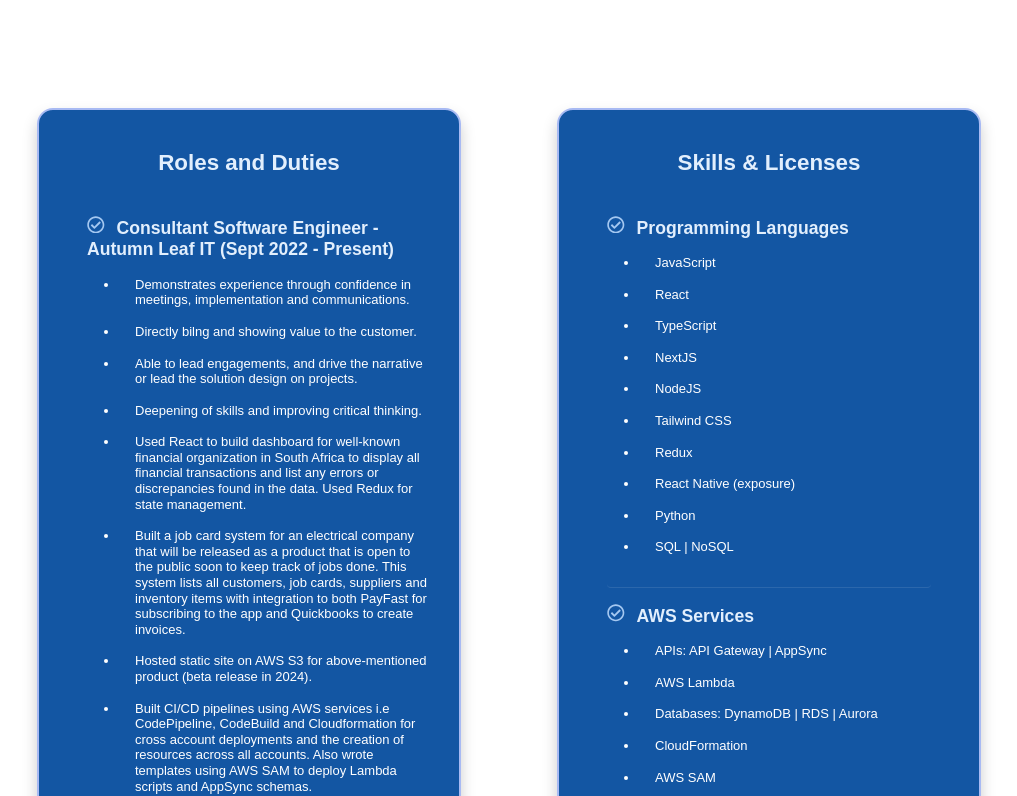
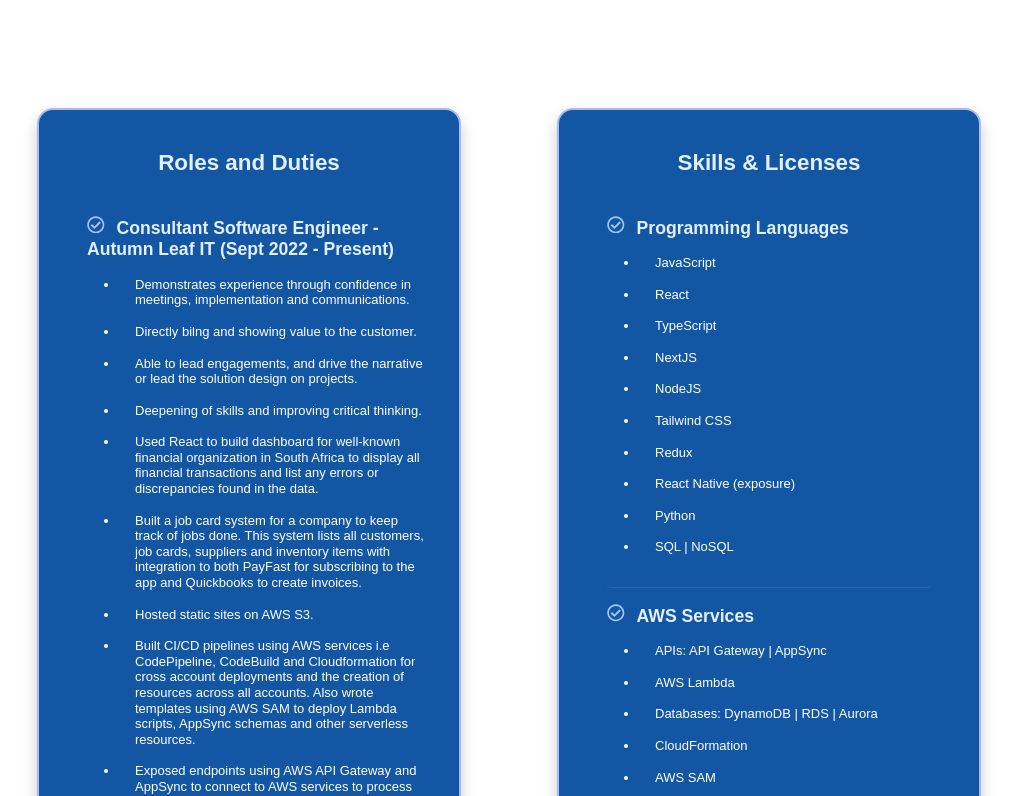
Before and after one commit to Nickiiegee/monique-fick, a Next.js app: page / in a window 1280 px wide. Shown: the part 2000-2796 px from the top of the page, without its empty margins (131-1148 px from the left). Built offline with nearby package versions, Linux system fonts and the light colour scheme.

Commit message:
updated testimonials

```diff
--- a/components/experience/ExperienceList.jsx
+++ b/components/experience/ExperienceList.jsx
@@ -9,10 +9,10 @@ export const ITExperienceList = [
           "Directly bilng and showing value to the customer.",
           "Able to lead engagements, and drive the narrative or lead the solution design on projects.",
           "Deepening of skills and improving critical thinking.",
-          "Used React to build dashboard for well-known financial organization in South Africa to display all financial transactions and list any errors or discrepancies found in the data. Used Redux for state management.",
-          "Built a job card system for an electrical company that will be released as a product that is open to the public soon to keep track of jobs done. This system lists all customers, job cards, suppliers and inventory items with integration to both PayFast for subscribing to the app and Quickbooks to create invoices.",
-          "Hosted static site on AWS S3 for above-mentioned product (beta release in 2024).",
-          "Built CI/CD pipelines using AWS services i.e CodePipeline, CodeBuild and Cloudformation for cross account deployments and the creation of resources across all accounts. Also wrote templates using AWS SAM to deploy Lambda scripts and AppSync schemas.",
+          "Used React to build dashboard for well-known financial organization in South Africa to display all financial transactions and list any errors or discrepancies found in the data.",
+          "Built a job card system for a company to keep track of jobs done. This system lists all customers, job cards, suppliers and inventory items with integration to both PayFast for subscribing to the app and Quickbooks to create invoices.",
+          "Hosted static sites on AWS S3.",
+          "Built CI/CD pipelines using AWS services i.e CodePipeline, CodeBuild and Cloudformation for cross account deployments and the creation of resources across all accounts. Also wrote templates using AWS SAM to deploy Lambda scripts, AppSync schemas and other serverless resources.",
           "Exposed endpoints using AWS API Gateway and AppSync to connect to AWS services to process data sent from the frontend. Services used includes Lambda, RDS, DynamoDB and Cognito to name a few.",
           "Used JWT tokens together with AWS Cognito for authenticating a user to access the application and to AWS resources.",
           "Mentored and motivated development team in getting tasks done in time and upskilling them.",
--- a/components/testimonials/TestimonialList.jsx
+++ b/components/testimonials/TestimonialList.jsx
@@ -15,7 +15,7 @@ export const testimonialObjects = [
     avatar: "andre@al.co.za",
     name: "André Smink | Autumn Leaf IT",
     review:
-      "It's always smooth sailing when Monique is on the team. Her expertise, combined with her positive attitude, makes her an invaluable asset to any team.",
+      "It is my pleasure to highly recommend Monique, who consistently impressed our team with her exceptional adaptability and eagerness to take on new challenges. Her skills were on full display when she led the development of a complex orchestration layer for a customer's AI-powered document processing system. Monique is a truly collaborative engineer who would be a tremendous asset to any development team.",
   },
   {
     avatar: "michelle@body20.co.za",
--- a/src/app/layout.tsx
+++ b/src/app/layout.tsx
@@ -13,8 +13,8 @@ const geistMono = Geist_Mono({
 });
 
 export const metadata: Metadata = {
-  title: "Create Next App",
-  description: "Generated by create next app",
+  title: "Monique Fick CV",
+  description: "Generated using Next.JS, MUI and React (TypeScript)",
 };
 
 export default function RootLayout({
```
